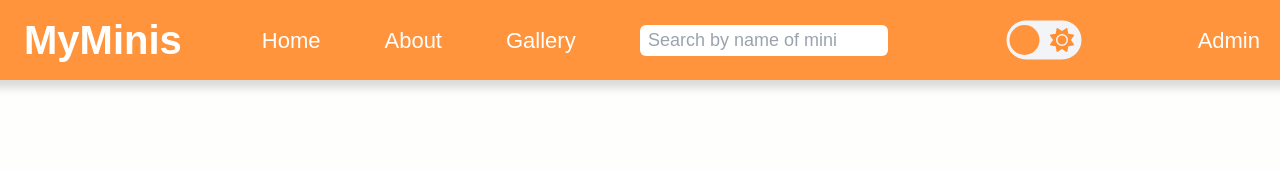
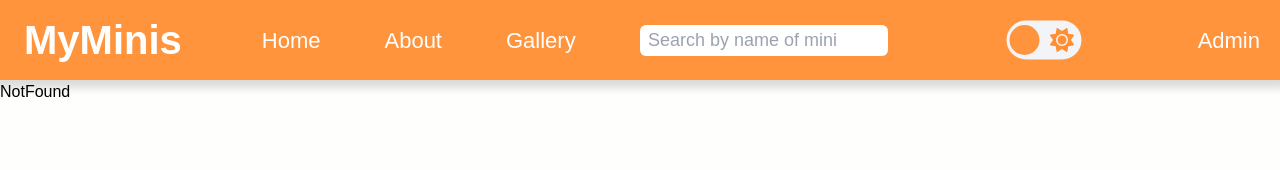
Before and after one commit to Fraser-Dunn/mini-website, a React (Create React App) app: page /mini-website/notfound in a window 1280 px wide. Shown: the top 170 px of the page. Built offline with nearby package versions, Linux system fonts and the light colour scheme; no server answers; the database is empty.

Commit message:
started not found page by adding the links to the comp and page in app.js

```diff
--- a/src/App.js
+++ b/src/App.js
@@ -3,6 +3,7 @@ import { useState, useEffect, useLayoutEffect } from "react";
 import "react-toastify/dist/ReactToastify.css";
 import Navbar from "./components/Navbar";
 import Home from "./pages/Home";
+import NotFound from "./pages/NotFound";
 import About from "./pages/About";
 import Admin from "./pages/Admin";
 import LogIn from "./pages/LogIn";
@@ -38,6 +39,8 @@ function App() {
         <Navbar isAuthed={isAuthed} theme={theme} setTheme={setTheme} />
         <Routes>
           <Route path="/" element={<Home data={data} />} />
+          <Route path="/notfound" element={<NotFound />} />
+          <Route path="/*" element={<NotFound />} />
           <Route path="/about" element={<About />} />
           <Route path="/gallery" element={<Gallery data={data} />} />
           <Route path="/admin" element={<PrivateRoute isAuthed={isAuthed} />}>
--- /dev/null
+++ b/src/pages/NotFound.jsx
@@ -0,0 +1,9 @@
+import React from 'react'
+
+const NotFound = () => {
+  return (
+    <div>NotFound</div>
+  )
+}
+
+export default NotFound
```
